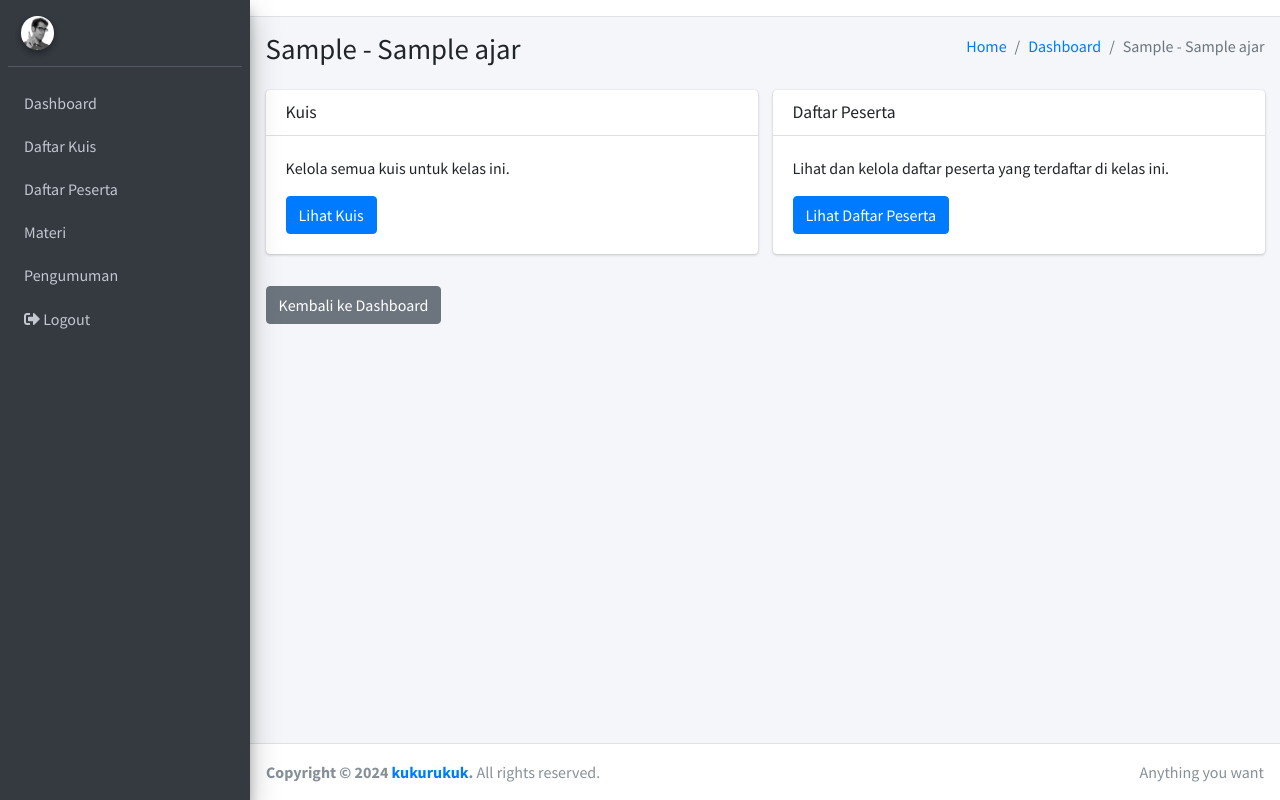
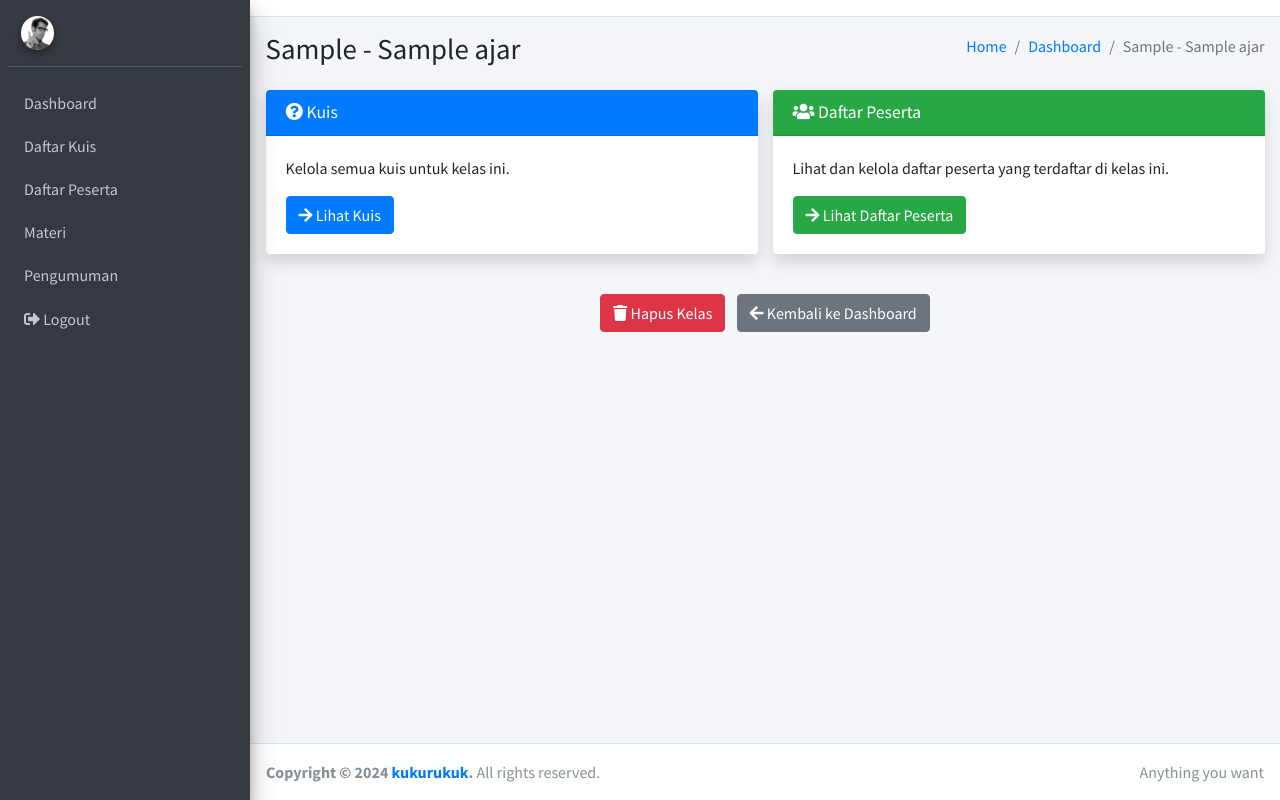
Before and after one commit to natanaeltegarp/lms, a Flask app: page /guru/class/1 in a window 1280 px wide. Run offline with Flask 3, Linux system fonts and the light colour scheme; tables that the repository leaves empty hold one stand-in row (values such as "Sample post"); some libraries are stand-ins or nearby versions.

Commit message:
FIX DELETE QUIZ & CLASS
gaada ganti code, tgl mindah line doang bjir (delete jawaban dl baru delete soal)

```diff
--- a/app.py
+++ b/app.py
@@ -10,16 +10,16 @@ import re
 
 app = Flask(__name__)
 app.secret_key = 'excel-coba-kp'
-app.config['SQLALCHEMY_DATABASE_URI'] = 'postgresql://postgres:Indonesia09@localhost:5432/coba'
+app.config['SQLALCHEMY_DATABASE_URI'] = 'postgresql://postgres:postgres@localhost:5432/lms'
 app.config['SQLALCHEMY_TRACK_MODIFICATIONS'] = False
 
 
 db = SQLAlchemy(app)
 
 DB_HOST = "localhost"
-DB_NAME = "coba"
+DB_NAME = "lms"
 DB_USER = "postgres"
-DB_PASS = "Indonesia09"
+DB_PASS = "postgres"
 
 def get_db_connection():
     return psycopg2.connect(dbname=DB_NAME, user=DB_USER, password=DB_PASS, host=DB_HOST)
@@ -326,12 +326,36 @@ def class_detail(class_id):
     else:
         return "Kelas tidak ditemukan", 404
 
+@app.route('/guru/class/<int:class_id>/delete', methods=['POST'])
+def delete_class(class_id):
+    selected_class = kelas_ajar.query.get_or_404(class_id)
+    user_id = session['id']
+    kelas_list = kelas_ajar.query.join(enrollment).filter(enrollment.id_user == user_id).all()
+
+    try:
+        kuis_ids = [kuis.id_kuis for kuis in Kuis.query.filter_by(id_kelas=class_id).all()]
+        Jawaban.query.filter(Jawaban.id_soal.in_(
+            db.session.query(Soal.id_soal).filter(Soal.id_kuis.in_(kuis_ids))
+        )).delete()
+        Soal.query.filter(Soal.id_kuis.in_(kuis_ids)).delete()
+        Kuis.query.filter_by(id_kelas=class_id).delete()
+
+        enrollment.query.filter_by(id_kelas=class_id).delete()
+
+        db.session.delete(selected_class)
+        db.session.commit()
+        flash("Kelas berhasil dihapus.", "success")
+    except Exception as e:
+        db.session.rollback()
+        flash(f"Terjadi kesalahan saat menghapus kelas: {str(e)}", "danger")
+
+    return redirect(url_for('guru_dashboard', classes=kelas_list))
+
 @app.route('/guru/class/<int:class_id>/quizzes')
 def class_quizzes(class_id):
     quizzes = Kuis.query.filter_by(id_kelas=class_id).all()
     selected_class = kelas_ajar.query.get(class_id)
     return render_template('guru/class_quizzes.html', quizzes=quizzes, selected_class=selected_class)
-
 
 @app.route('/guru/class/<int:class_id>/add_quiz', methods=['GET', 'POST'])
 def add_quiz(class_id):
@@ -357,6 +381,26 @@ def quiz_detail(class_id, quiz_id):
     if not selected_quiz:
         return "Kuis tidak ditemukan", 404
     return render_template('guru/quiz_detail.html', selected_class=selected_class, selected_quiz=selected_quiz)
+
+@app.route('/guru/class/<int:class_id>/quizzes/<int:quiz_id>/delete_quiz', methods=['POST'])
+def delete_quiz(class_id, quiz_id):
+    selected_class = kelas_ajar.query.get(class_id)
+    quizzes = Kuis.query.filter_by(id_kelas=class_id).all()
+    selected_quiz = Kuis.query.get_or_404(quiz_id)
+
+    try:
+        Jawaban.query.filter(Jawaban.id_soal.in_(
+            db.session.query(Soal.id_soal).filter_by(id_kuis=quiz_id)
+        )).delete()
+        Soal.query.filter_by(id_kuis=quiz_id).delete()
+
+        db.session.delete(selected_quiz)
+        db.session.commit()
+        flash("Kuis berhasil dihapus.", "success")
+    except Exception as e:
+        db.session.rollback()
+        flash(f"Terjadi kesalahan saat menghapus kuis: {str(e)}", "danger")
+    return redirect(url_for('class_quizzes', quizzes=quizzes, class_id=selected_class.id_kelas))
 
 @app.template_filter('display_batas_waktu')
 def display_batas_waktu(batas_waktu):
@@ -441,7 +485,6 @@ def siswa_dashboard():
     # Ambil daftar kelas yang diambil oleh pengguna
     enrolled_classes = kelas_ajar.query.join(enrollment).filter(enrollment.id_user == user_id).all()
     return render_template('siswa/dashboard.html',classes=enrolled_classes)
-
 
 @app.route('/siswa/class/<int:class_id>/quizzes')
 def siswa_class_quizzes(class_id):
--- a/templates/guru/class_detail.html
+++ b/templates/guru/class_detail.html
@@ -1,7 +1,7 @@
 {% extends 'guru/dashboard_kelas.html' %}
 
 {% block title %}
-Dashboard
+{{ selected_class.kelas }} - {{ selected_class.nama_mapel }}
 {% endblock %}
 
 {% block content %}
@@ -27,34 +27,45 @@ Dashboard
         <div class="row">
             <!-- Card untuk Kuis -->
             <div class="col-md-6">
-                <div class="card">
-                    <div class="card-header">
-                        <h3 class="card-title">Kuis</h3>
+                <div class="card shadow">
+                    <div class="card-header bg-primary text-white">
+                        <h3 class="card-title"><i class="fas fa-question-circle"></i> Kuis</h3>
                     </div>
                     <div class="card-body">
                         <p>Kelola semua kuis untuk kelas ini.</p>
-                        <a href="{{ url_for('class_quizzes', class_id=selected_class.id_kelas) }}" class="btn btn-primary">Lihat Kuis</a>
+                        <a href="{{ url_for('class_quizzes', class_id=selected_class.id_kelas) }}" class="btn btn-primary">
+                            <i class="fas fa-arrow-right"></i> Lihat Kuis
+                        </a>
                     </div>
                 </div>
             </div>
 
             <!-- Card untuk Daftar Peserta -->
             <div class="col-md-6">
-                <div class="card">
-                    <div class="card-header">
-                        <h3 class="card-title">Daftar Peserta</h3>
+                <div class="card shadow">
+                    <div class="card-header bg-success text-white">
+                        <h3 class="card-title"><i class="fas fa-users"></i> Daftar Peserta</h3>
                     </div>
                     <div class="card-body">
                         <p>Lihat dan kelola daftar peserta yang terdaftar di kelas ini.</p>
-                        <a href="{{ url_for('class_enrollments', class_id=selected_class.id_kelas) }}" class="btn btn-primary">Lihat Daftar Peserta</a>
+                        <a href="{{ url_for('class_enrollments', class_id=selected_class.id_kelas) }}" class="btn btn-success">
+                            <i class="fas fa-arrow-right"></i> Lihat Daftar Peserta
+                        </a>
                     </div>
                 </div>
             </div>
         </div>
 
-        <div class="row mt-3">
-            <div class="col-md-12">
-                <a href="{{ url_for('guru_dashboard') }}" class="btn btn-secondary">Kembali ke Dashboard</a>
+        <div class="row mt-4">
+            <div class="col-md-12 text-center">
+                <form action="{{ url_for('delete_class', class_id=selected_class.id_kelas) }}" method="post" onsubmit="return confirm('Apakah Anda yakin ingin menghapus kelas ini?');" class="d-inline">
+                    <button type="submit" class="btn btn-danger">
+                        <i class="fas fa-trash"></i> Hapus Kelas
+                    </button>
+                </form>
+                <a href="{{ url_for('guru_dashboard') }}" class="btn btn-secondary ml-2">
+                    <i class="fas fa-arrow-left"></i> Kembali ke Dashboard
+                </a>
             </div>
         </div>
     </div>
```
Also changed, not shown: templates/guru/quiz_detail.html (+22 -11 lines).
